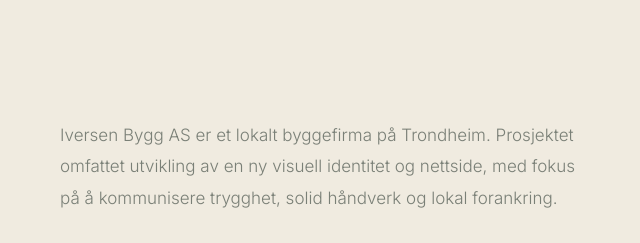
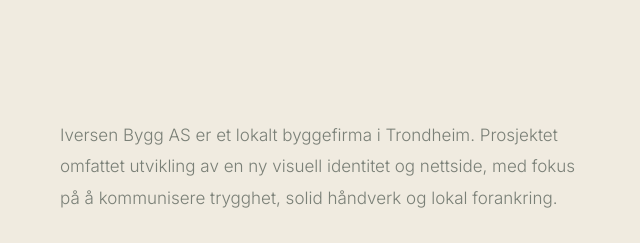
Before and after one commit to fieive/stadig-website, a plain HTML site: page nettside_kode/iversen_bygg.html in a window 1280 px wide. Shown: the part 800-1043 px from the top of the page, 620-1260 px from the left. Drawn offline with Linux system fonts and the light colour scheme.

Commit message:
Fix: 'på Trondheim' → 'i Trondheim' on Iversen Bygg page

```diff
--- a/nettside_kode/iversen_bygg.html
+++ b/nettside_kode/iversen_bygg.html
@@ -146,7 +146,7 @@
     <h2>Kvalitet og kundeservice, tydelig fra første klikk.</h2>
   </div>
   <div>
-    <p>Iversen Bygg AS er et lokalt byggefirma på Trondheim. Prosjektet omfattet utvikling av en ny visuell identitet og nettside, med fokus på å kommunisere trygghet, solid håndverk og lokal forankring.</p>
+    <p>Iversen Bygg AS er et lokalt byggefirma i Trondheim. Prosjektet omfattet utvikling av en ny visuell identitet og nettside, med fokus på å kommunisere trygghet, solid håndverk og lokal forankring.</p>
     <div class="ib-tags">
       <span class="ib-tag">Nettside</span>
       <span class="ib-tag">Merkevare</span>
```
